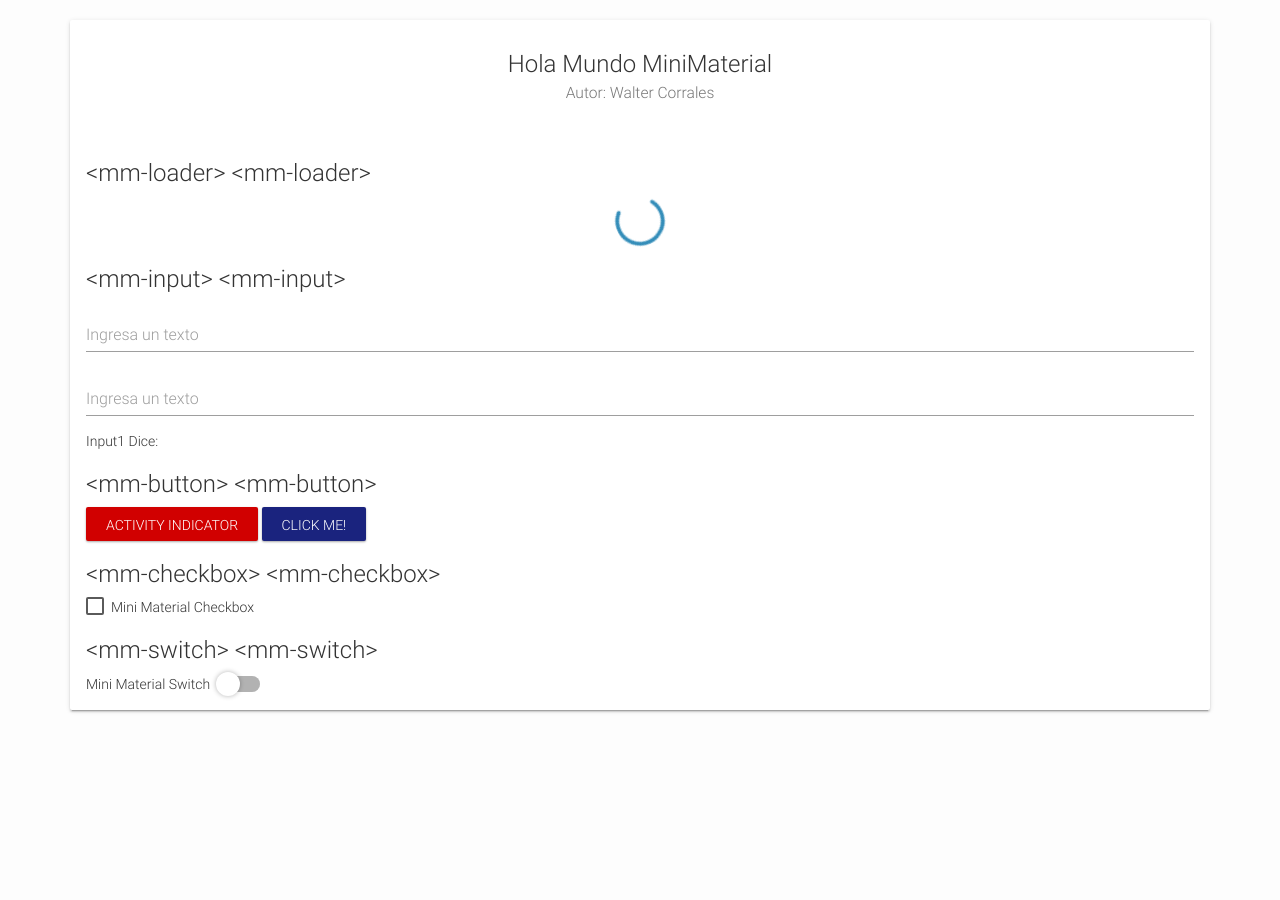
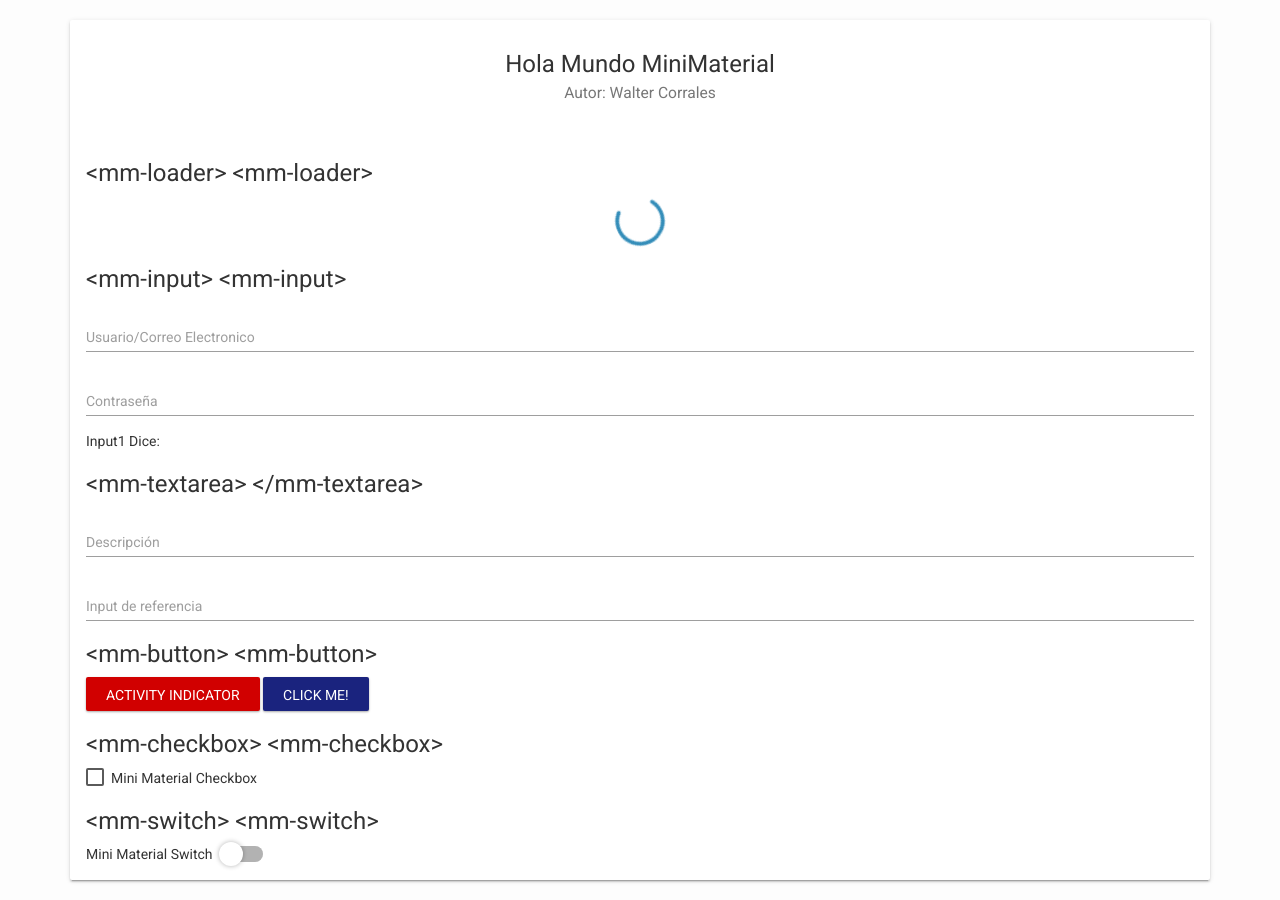
Before and after one commit to buster95/angular-minimaterial, a website: page docs/index.html in a window 1280 px wide. Before the commit the page ends 800 px from the top, so only its background shows below. Drawn offline with nearby package versions, Linux system fonts and the light colour scheme; files that its build step writes are made by us from their sources; files whose address does not match are found by name.

Commit message:
agregando textarea control

```diff
--- a/docs/index.html
+++ b/docs/index.html
@@ -30,9 +30,13 @@
                 <mm-loader ng-model="working" stroke-width="5"></mm-loader>
 
                 <h3>&lt;mm-input> &lt;mm-input></h3>
-                <mm-input ng-model="input1" placeholder="Ingresa un texto"></mm-input>
-                <mm-input ng-model="input2" placeholder="Ingresa un texto"></mm-input>
+                <mm-input ng-model="input1" placeholder="Usuario/Correo Electronico"></mm-input>
+                <mm-input ng-model="input2" type="password" placeholder="Contraseña"></mm-input>
                 <p> Input1 Dice: {{input1}} </p>
+
+                <h3>&lt;mm-textarea> &lt;/mm-textarea></h3>
+                <mm-textarea ng-model="input3" placeholder="Descripción"></mm-textarea>
+                <mm-input ng-model="input4" placeholder="Input de referencia"></mm-input>
 
                 <h3>&lt;mm-button> &lt;mm-button></h3>
                 <mm-button ng-click="clickMe()" class="btn-danger">Activity Indicator</mm-button>
--- a/src/angular-minimaterial.css
+++ b/src/angular-minimaterial.css
@@ -1,17 +1,3 @@
-@font-face {
-  font-family: 'Roboto';
-  src: url('fonts/Roboto/Roboto-Regular.ttf');
-}
-@font-face {
-  font-family: 'Roboto';
-  src: url('fonts/Roboto/Roboto-Light.ttf');
-  font-weight: lighter;
-}
-@font-face {
-  font-family: 'Roboto';
-  src: url('fonts/Roboto/Roboto-Bold.ttf');
-  font-weight: bold;
-}
 body {
   background: #fdfdfd;
 }
@@ -134,7 +120,6 @@ body * {
 }
 .input-group {
   padding-top: 15px;
-  box-sizing: border-box;
   width: 100%;
 }
 .input-group label {
@@ -146,10 +131,11 @@ body * {
   bottom: 5px;
   z-index: 10;
   font-weight: normal;
-  font-size: 16px;
+  font-size: 14px;
   transition: 0.15s ease-out;
 }
 .input-group .form-control {
+  width: 100%;
   border: none;
   box-shadow: none;
   border-radius: 0;
@@ -171,6 +157,21 @@ body * {
   font-size: 12px;
   bottom: 35px;
   color: black;
+}
+.input-group textarea.form-control {
+  -webkit-box-sizing: border-box;
+  box-sizing: border-box;
+  padding-top: 0;
+  height: 30px;
+  resize: none;
+  overflow-y: hidden;
+}
+.input-group textarea.form-control ~ label {
+  top: 20px;
+}
+.input-group textarea.form-control:focus ~ label,
+.input-group textarea.form-control:not([value=""]) ~ label {
+  top: -8px;
 }
 .spinner-container {
   display: -webkit-flex;
--- a/src/angular-minimaterial.js
+++ b/src/angular-minimaterial.js
@@ -1,5 +1,4 @@
 var miniapp = angular.module('ngMiniMaterial', []);
-
 
 miniapp.service('$ngMiniMaterialProvider', [function () {
     var colorPrimary = "";
@@ -80,6 +79,56 @@ miniapp.directive('mmInput', ['$compile', function ($compile) {
         }
     }
 }]);
+
+miniapp.directive('mmTextarea', ['$compile', function ($compile) {
+    return {
+        terminal: true,
+        scope: false,
+        restrict: 'E',
+        // require: '?ngModel',
+        compile: function (tElement, tAttrs) {
+            return function Linked(scope, elemento, attrs) {
+                var tipo = attrs.type !== undefined ? attrs.type : 'text';
+
+                var estilo = attrs.style !== undefined ? attrs.style : '';
+
+                var modelo = attrs.ngModel;
+                if (modelo === null || modelo === undefined || modelo === '') {
+                    throw "mm-input Requiere obligatoriamente ngModel";
+                }
+
+                var placeholder = attrs.placeholder !== undefined ? attrs.placeholder : '';
+
+                var template = angular.element('<div class="form-group" style="padding-top:5px;' + estilo + '">' +
+                    '<div class="input-group">' +
+                    // '<input id="txt_' + modelo + '" type="' + tipo + '" ng-model="' + modelo + '" name="txt_' + modelo + '" value="" onchange="this.setAttribute("value", this.value);" class="form-control" />' +
+                    '<textarea id="txt_' + modelo + '" type="' + tipo + '" ng-model="' + modelo + '" name="txt_' + modelo + '" value="{{' + modelo + '}}" class="form-control"></textarea>' +
+                    '<label for="txt_' + modelo + '">' + placeholder + '</label>' +
+                    '</div>' +
+                    '</div>');
+
+                var textarea = template[0].firstChild.firstChild;
+                textarea.onkeyup = function (evt) {
+                    this.style.height = "4px";
+                    this.style.height = (this.scrollHeight + 10) + 'px';
+                    // this.style.height = (this.scrollHeight + 10) + 'px';
+                };
+
+                textarea.onkeydown = function (evt) {
+                    this.style.height = "4px";
+                    this.style.height = (this.scrollHeight + 10) + 'px';
+                    // this.style.height = "auto";
+                    // if (this.scrollHeight > 29 ) {
+                    //     this.style.height = (this.scrollHeight + 10) + 'px';
+                    // }
+                }
+
+                $compile(template)(scope);
+                elemento.replaceWith(template);
+            }
+        }
+    }
+}]);
 miniapp.directive('mmLoader', ['$compile', function ($compile) {
     return {
         terminal: true,
--- a/src/componentes/minimaterial-input.js
+++ b/src/componentes/minimaterial-input.js
@@ -31,3 +31,53 @@
         }
     }
 }]);
+
+miniapp.directive('mmTextarea', ['$compile', function ($compile) {
+    return {
+        terminal: true,
+        scope: false,
+        restrict: 'E',
+        // require: '?ngModel',
+        compile: function (tElement, tAttrs) {
+            return function Linked(scope, elemento, attrs) {
+                var tipo = attrs.type !== undefined ? attrs.type : 'text';
+
+                var estilo = attrs.style !== undefined ? attrs.style : '';
+
+                var modelo = attrs.ngModel;
+                if (modelo === null || modelo === undefined || modelo === '') {
+                    throw "mm-input Requiere obligatoriamente ngModel";
+                }
+
+                var placeholder = attrs.placeholder !== undefined ? attrs.placeholder : '';
+
+                var template = angular.element('<div class="form-group" style="padding-top:5px;' + estilo + '">' +
+                    '<div class="input-group">' +
+                    // '<input id="txt_' + modelo + '" type="' + tipo + '" ng-model="' + modelo + '" name="txt_' + modelo + '" value="" onchange="this.setAttribute("value", this.value);" class="form-control" />' +
+                    '<textarea id="txt_' + modelo + '" type="' + tipo + '" ng-model="' + modelo + '" name="txt_' + modelo + '" value="{{' + modelo + '}}" class="form-control"></textarea>' +
+                    '<label for="txt_' + modelo + '">' + placeholder + '</label>' +
+                    '</div>' +
+                    '</div>');
+
+                var textarea = template[0].firstChild.firstChild;
+                textarea.onkeyup = function (evt) {
+                    this.style.height = "4px";
+                    this.style.height = (this.scrollHeight + 10) + 'px';
+                    // this.style.height = (this.scrollHeight + 10) + 'px';
+                };
+
+                textarea.onkeydown = function (evt) {
+                    this.style.height = "4px";
+                    this.style.height = (this.scrollHeight + 10) + 'px';
+                    // this.style.height = "auto";
+                    // if (this.scrollHeight > 29 ) {
+                    //     this.style.height = (this.scrollHeight + 10) + 'px';
+                    // }
+                }
+
+                $compile(template)(scope);
+                elemento.replaceWith(template);
+            }
+        }
+    }
+}]);
--- a/src/componentes/minimaterial.js
+++ b/src/componentes/minimaterial.js
@@ -1,5 +1,4 @@
 var miniapp = angular.module('ngMiniMaterial', []);
-
 
 miniapp.service('$ngMiniMaterialProvider', [function () {
     var colorPrimary = "";
--- a/src/styles/minimaterial-input.less
+++ b/src/styles/minimaterial-input.less
@@ -3,7 +3,7 @@
 // -------------------------------------------------------------
 .input-group {
     padding-top: 15px;
-    box-sizing: border-box;
+    // box-sizing: border-box;
     width: 100%;
 
     label {
@@ -15,12 +15,12 @@
         bottom: 5px;
         z-index: 10;
         font-weight: normal;
-        font-size: 16px;
-        // transition: .2s ease-out;
+        font-size: 14px;
         transition: 0.15s ease-out;
     }
 
     .form-control {
+        width: 100%;
         border: none;
         box-shadow: none;
         border-radius: 0;
@@ -46,4 +46,20 @@
         bottom: 35px;
         color: black;
     }
+
+    textarea.form-control{
+        -webkit-box-sizing: border-box;
+        box-sizing: border-box;
+        padding-top: 0;
+        height: 30px;
+        resize: none;
+        overflow-y: hidden;
+    }
+    textarea.form-control ~ label{
+        top: 20px;
+    }
+    textarea.form-control:focus ~ label,
+    textarea.form-control:not([value=""]) ~ label {
+        top: -8px;
+    }
 }
--- a/src/styles/minimaterial.less
+++ b/src/styles/minimaterial.less
@@ -4,22 +4,22 @@
 @color_danger: #d10000;
 @color_danger_hover: #f00000;
 
-@font-face{
-    font-family:'Roboto';
-    src: url('fonts/Roboto/Roboto-Regular.ttf');
-}
+// @font-face{
+//     font-family:'Roboto';
+//     src: url('fonts/Roboto/Roboto-Regular.ttf');
+// }
 
-@font-face{
-    font-family:'Roboto';
-    src: url('fonts/Roboto/Roboto-Light.ttf');
-    font-weight: lighter;
-}
+// @font-face{
+//     font-family:'Roboto';
+//     src: url('fonts/Roboto/Roboto-Light.ttf');
+//     font-weight: lighter;
+// }
 
-@font-face{
-    font-family:'Roboto';
-    src: url('fonts/Roboto/Roboto-Bold.ttf');
-    font-weight: bold;
-}
+// @font-face{
+//     font-family:'Roboto';
+//     src: url('fonts/Roboto/Roboto-Bold.ttf');
+//     font-weight: bold;
+// }
 
 .sombra() {
     -webkit-box-shadow: 0 2px 2px 0 rgba(0,0,0,.14), 0 3px 1px -2px rgba(0,0,0,.2), 0 1px 5px 0 rgba(0,0,0,.12);
```
Also changed, not shown: docs/angular-minimaterial.min.css, docs/angular-minimaterial.min.js, src/angular-minimaterial.min.css, src/angular-minimaterial.min.js.
